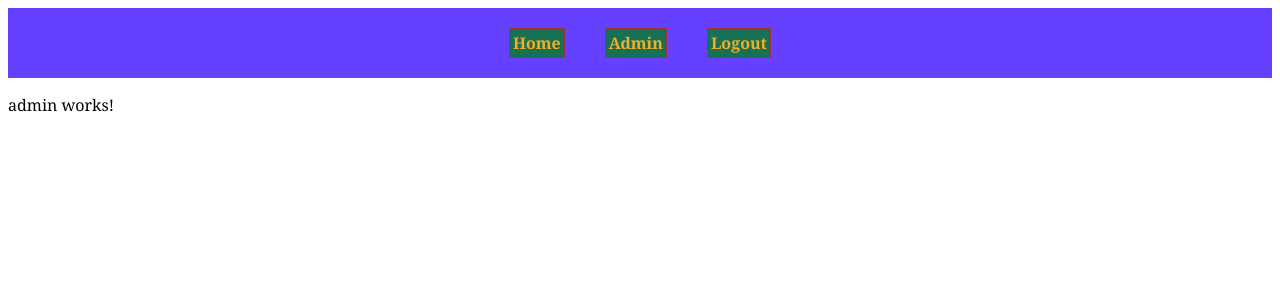
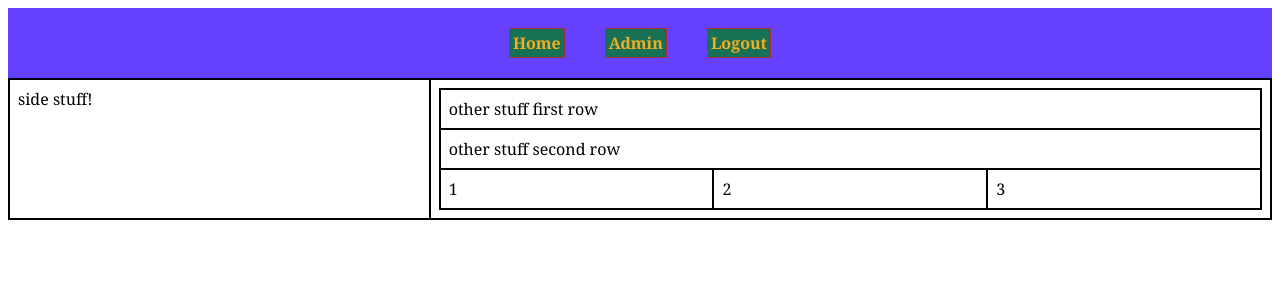
Before and after one commit to LazyFish77/db-client, an Angular app in the folder client/: page /admin in a window 1280 px wide. Shown: the top 300 px of the page. Built offline with nearby package versions, Linux system fonts and the light colour scheme; sample sign-in values are in the browser's storage.

Commit message:
add CSS grid system

```diff
--- a/client/src/app/admin/admin.component.css
+++ b/client/src/app/admin/admin.component.css
@@ -0,0 +1,4 @@
+/* helper for div placement... disable before use */
+div {
+    border: 1px solid black;
+}
--- a/client/src/app/admin/admin.component.html
+++ b/client/src/app/admin/admin.component.html
@@ -1,3 +1,15 @@
-<p>
-  admin works!
-</p>
+<div class="grid">
+
+    <div class="grid-5">
+        side stuff!
+    </div>
+    <div class="grid-10">
+        <div class="grid">
+            <div class="grid-15"> other stuff first row</div>
+            <div class="grid-15"> other stuff second row</div>
+            <div class="grid-5">1</div>
+            <div class="grid-5">2</div>
+            <div class="grid-5">3</div>
+        </div>
+    </div>
+</div>
--- a/client/src/app/http.service.ts
+++ b/client/src/app/http.service.ts
@@ -1,81 +1,86 @@
 import { Injectable } from '@angular/core';
 import { HttpClient } from '@angular/common/http';
 import { Observable } from 'rxjs/Observable';
+
 @Injectable()
 export class HttpService {
 
-  constructor(private http: HttpClient) { }
+    constructor(
+        private http: HttpClient
+    ) { }
 
     public login(username, password): Observable<any> {
-      let formData = new FormData();
+        const formData = new FormData();
         formData.append('username', username);
         formData.append('password', password);
         formData.append('loginUser', 'true');
         return this.http.post('http://webdev.cs.uwosh.edu/students/fischt77/login.php', formData);
     }
+
     public registerUser(username, password): Observable<any> {
-    let formData = new FormData();
+        const formData = new FormData();
         formData.append('username', username);
         formData.append('password', password);
         formData.append('registerUser', 'true');
         return this.http.post('http://webdev.cs.uwosh.edu/students/fischt77/login.php', formData);
     }
+
     public query1(lastName): Observable<any> {
-    let formData = new FormData();
+        const formData = new FormData();
         formData.append('getSameLastName', lastName);
         return this.http.post('http://webdev.cs.uwosh.edu/students/fischt77/queries.php', formData);
     }
 
     public query2(key): Observable<any> {
-    let formData = new FormData();
+        const formData = new FormData();
         formData.append('getParents', key);
         return this.http.post('http://webdev.cs.uwosh.edu/students/fischt77/queries.php', formData);
     }
 
     public query3(key): Observable<any> {
-    let formData = new FormData();
+        const formData = new FormData();
         formData.append('getChildern', key);
         return this.http.post('http://webdev.cs.uwosh.edu/students/fischt77/queries.php', formData);
     }
 
     public query4(key): Observable<any> {
-    let formData = new FormData();
+        const formData = new FormData();
         formData.append('getSiblings', key);
         return this.http.post('http://webdev.cs.uwosh.edu/students/fischt77/queries.php', formData);
     }
 
     public query5(key): Observable<any> {
-    let formData = new FormData();
+        const formData = new FormData();
         formData.append('getBothSetsOfGrandParents', key);
         return this.http.post('http://webdev.cs.uwosh.edu/students/fischt77/queries.php', formData);
     }
 
     public query6(key): Observable<any> {
-    let formData = new FormData();
+        const formData = new FormData();
         formData.append('getAllGrandKids', key);
         return this.http.post('http://webdev.cs.uwosh.edu/students/fischt77/queries.php', formData);
     }
 
     public query7(key): Observable<any> {
-    let formData = new FormData();
+        const formData = new FormData();
         formData.append('getSpouse', key);
         return this.http.post('http://webdev.cs.uwosh.edu/students/fischt77/queries.php', formData);
     }
 
     public query8(key): Observable<any> {
-    let formData = new FormData();
+        const formData = new FormData();
         formData.append('getAllEvents', key);
         return this.http.post('http://webdev.cs.uwosh.edu/students/fischt77/queries.php', formData);
     }
 
     public query9(keyword): Observable<any> {
-    let formData = new FormData();
+        const formData = new FormData();
         formData.append('getFamilyMembersWithKeyword', keyword);
         return this.http.post('http://webdev.cs.uwosh.edu/students/fischt77/queries.php', formData);
     }
 
     public query10(date): Observable<any> {
-    let formData = new FormData();
+        const formData = new FormData();
         formData.append('getEventsOnDate', date);
         return this.http.post('http://webdev.cs.uwosh.edu/students/fischt77/queries.php', formData);
     }
--- a/client/src/styles.css
+++ b/client/src/styles.css
@@ -4,3 +4,101 @@
 * {
     font-family: Cambria, Cochin, Georgia, Times, 'Times New Roman', serif;
 }
+
+/* CSS for a 15 column grid system */
+.grid {
+    display: -webkit-box;
+    display: -moz-box;
+    display: -ms-flexbox;
+    display: -webkit-flex;
+    display: flex;
+    flex-wrap: wrap;
+    box-sizing: border-box;
+}
+
+.grid::after {
+    clear: both;
+    content: "";
+    display: table;
+    box-sizing: border-box;
+}
+
+.grid-1,
+.grid-2,
+.grid-3,
+.grid-4,
+.grid-5,
+.grid-6,
+.grid-7,
+.grid-8,
+.grid-9,
+.grid-10,
+.grid-11,
+.grid-12,
+.grid-13,
+.grid-14,
+.grid-15 {
+    float: left;
+    box-sizing: border-box;
+    padding: 0.5em;
+}
+
+.grid-1 {
+    width: 6.6667%;
+}
+
+.grid-2 {
+    width: 13.3333%;
+}
+
+.grid-3 {
+    width: 20%;
+}
+
+.grid-4 {
+    width: 26.6667%;
+}
+
+.grid-5 {
+    width: 33.3333%;
+}
+
+.grid-6 {
+    width: 40%;
+}
+
+.grid-7 {
+    width: 46.6667%;
+}
+
+.grid-8 {
+    width: 53.3333%;
+}
+
+.grid-9 {
+    width: 60%;
+}
+
+.grid-10 {
+    width: 66.6667%;
+}
+
+.grid-11 {
+    width: 73.3333%;
+}
+
+.grid-12 {
+    width: 80%;
+}
+
+.grid-13 {
+    width: 86.6667%;
+}
+
+.grid-14 {
+    width: 93.3333%;
+}
+
+.grid-15 {
+    width: 100%;
+}
```
Lines whose indentation alone changed are shown as unchanged.
